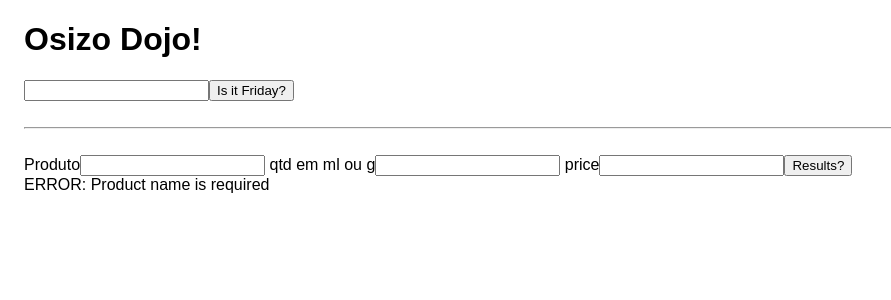
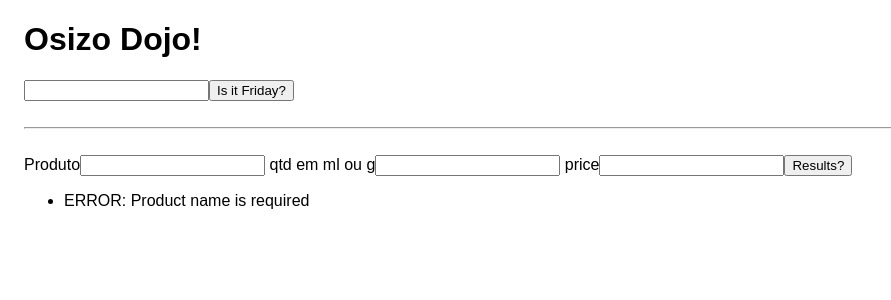
Before and after one commit to Seigo/stunning-eureka, a React app: page / in a window 1280 px wide. Both pictures are taken after a click on the button "Results?". Shown: the top 300 px of the page, without its empty margins (0-891 px from the left). Built offline with nearby package versions, Linux system fonts and the light colour scheme.

Commit message:
Prepare Selenium basic tests for Dojo

```diff
--- a/package.json
+++ b/package.json
@@ -28,8 +28,8 @@
   "scripts": {
     "minify": "npx terser -c -m -o out/like_button.min.js -- out/like_button.js",
     "test": "npx cucumber-js --name 'unit test'",
-    "selenium:windows": "docker run -d -p 4444:4444 -p 7900:7900 --shm-size=\"2g\" selenium/standalone-firefox:4.1.3-20220327",
-    "selenium:mac-m1": "docker run -d -p 4444:4444 -p 7900:7900 --shm-size=\"2g\" seleniarm/standalone-firefox:4.1.2-20220227",
+    "selenium:windows": "docker run -p 4444:4444 -p 7900:7900 --shm-size=\"2g\" selenium/standalone-firefox:4.1.3-20220327",
+    "selenium:mac-m1": "docker run -p 4444:4444 -p 7900:7900 --shm-size=\"2g\" seleniarm/standalone-firefox:4.1.2-20220227",
     "e2e": "npx cucumber-js --name 'e2e test'",
     "dev": "npx webpack-dev-server --mode development",
     "build": "npx webpack --mode production",
--- a/src/QtoCusta.jsx
+++ b/src/QtoCusta.jsx
@@ -8,23 +8,7 @@ function QtoCusta() {
   const [qtd, setQtd] = useState('');
   const [price, setPrice] = useState('');
   const [answer, setAnswer] = useState([]);
-  const [answerList, setAnswerList] = useState(null);
-  useEffect(function () {
-    console.log("alguma coisa")
-    setAnswerList ((
-      <div>
-        {answer.map(function (x) {
-          return (
-            <div>
-              <span>{x}</span> <br />
-            </div>
-          )
-        })}
-      </div>
-    ))
-  },
-    [answer]
-  )
+
 
   return (
     <div>
@@ -64,11 +48,13 @@ function QtoCusta() {
       </button>
       <br />
 
-      <span
-        name="results-list"
+      <ul
+        class="results-list"
       >
-        {answerList}
-      </span>
+        {Array.isArray(answer) && answer.map(x => (
+          <li>{x}</li>
+        ))}
+      </ul>
     </div>
   );
 }
```
Also changed, not shown: features/step_definitions/stepdefs.e2e.js (+1 -37 lines), 1 other file (tests, documents, lock files or other folders).
